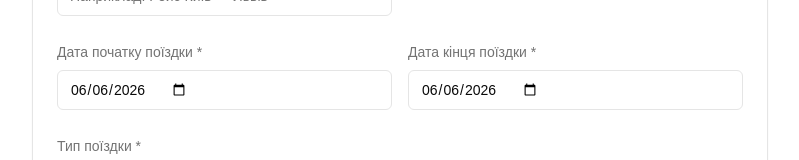
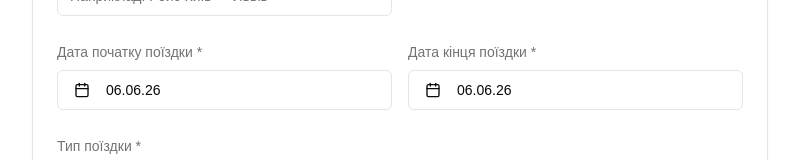
Before and after one commit to Bezobrazz/forest-manufacture, a Next.js app: page /trips/new in a window 1280 px wide. Shown: the part 293-453 px from the top of the page, without its empty margins (240-1039 px from the left). Built offline with nearby package versions, Linux system fonts and the light colour scheme; no server answers.

Commit message:
feat: implement date selection for trip management using calendar popover; refactor date fields for improved user experience and data handling

```diff
--- a/app/trips/new/page.tsx
+++ b/app/trips/new/page.tsx
@@ -32,10 +32,18 @@ import {
 } from "@/components/ui/select";
 import { ToggleGroup, ToggleGroupItem } from "@/components/ui/toggle-group";
 import { Skeleton } from "@/components/ui/skeleton";
-import { ArrowLeft, MapPin } from "lucide-react";
+import { Calendar as CalendarComponent } from "@/components/ui/calendar";
+import {
+  Popover,
+  PopoverContent,
+  PopoverTrigger,
+} from "@/components/ui/popover";
+import { ArrowLeft, Calendar as CalendarIcon, MapPin } from "lucide-react";
 import { toast } from "sonner";
 import { tripFormSchema } from "@/lib/trips/schemas";
 import { formatUah, formatKm, formatL, formatPercent, parseNumericInput } from "@/lib/format";
+import { cn, dateToYYYYMMDD, formatDate } from "@/lib/utils";
+import { uk } from "date-fns/locale";
 import { QuickActionsButton } from "@/components/quick-actions-button";
 import { PreviousPageButton } from "@/components/previous-page-button";
 
@@ -102,6 +110,60 @@ function Field({
   );
 }
 
+function TripDateField({
+  id,
+  label,
+  date,
+  onSelect,
+  open,
+  onOpenChange,
+  disabled,
+}: {
+  id: string;
+  label: string;
+  date: Date;
+  onSelect: (date: Date) => void;
+  open: boolean;
+  onOpenChange: (open: boolean) => void;
+  disabled?: (date: Date) => boolean;
+}) {
+  return (
+    <Field id={id} label={label}>
+      <Popover open={open} onOpenChange={onOpenChange}>
+        <PopoverTrigger asChild>
+          <Button
+            id={id}
+            type="button"
+            variant="outline"
+            className={cn(
+              "w-full min-w-0 justify-start text-left font-normal",
+              !date && "text-muted-foreground"
+            )}
+          >
+            <CalendarIcon className="mr-2 h-4 w-4 shrink-0" />
+            {formatDate(date.toISOString())}
+          </Button>
+        </PopoverTrigger>
+        <PopoverContent className="w-auto p-0" align="start">
+          <CalendarComponent
+            mode="single"
+            selected={date}
+            onSelect={(nextDate) => {
+              if (nextDate) {
+                onSelect(nextDate);
+                onOpenChange(false);
+              }
+            }}
+            disabled={disabled}
+            locale={uk}
+            initialFocus
+          />
+        </PopoverContent>
+      </Popover>
+    </Field>
+  );
+}
+
 export default function NewTripPage() {
   const router = useRouter();
   const [vehicles, setVehicles] = useState<Vehicle[]>([]);
@@ -109,12 +171,10 @@ export default function NewTripPage() {
   const [isPending, setIsPending] = useState(false);
 
   const [name, setName] = useState("");
-  const [tripStartDate, setTripStartDate] = useState(() =>
-    new Date().toISOString().slice(0, 10)
-  );
-  const [tripEndDate, setTripEndDate] = useState(() =>
-    new Date().toISOString().slice(0, 10)
-  );
+  const [tripStartDate, setTripStartDate] = useState(() => new Date());
+  const [tripEndDate, setTripEndDate] = useState(() => new Date());
+  const [tripStartDatePopoverOpen, setTripStartDatePopoverOpen] = useState(false);
+  const [tripEndDatePopoverOpen, setTripEndDatePopoverOpen] = useState(false);
   const [tripType, setTripType] = useState<TripType>("raw");
   const [bagsCount, setBagsCount] = useState("");
   const [vehicleId, setVehicleId] = useState("");
@@ -168,8 +228,8 @@ export default function NewTripPage() {
     const input = {
       user_id: "",
       vehicle_id: vehicleId,
-      trip_start_date: tripStartDate,
-      trip_end_date: tripEndDate,
+      trip_start_date: dateToYYYYMMDD(tripStartDate),
+      trip_end_date: dateToYYYYMMDD(tripEndDate),
       trip_type: tripType,
       ...mileage,
       fuel_consumption_l_per_100km: parseNum(fuelConsumption),
@@ -223,8 +283,8 @@ export default function NewTripPage() {
     );
     const payloadForValidation = {
       name: name.trim(),
-      trip_start_date: tripStartDate.trim(),
-      trip_end_date: tripEndDate.trim(),
+      trip_start_date: dateToYYYYMMDD(tripStartDate),
+      trip_end_date: dateToYYYYMMDD(tripEndDate),
       vehicle_id: vehicleId,
       trip_type: tripType,
       ...mileage,
@@ -262,8 +322,8 @@ export default function NewTripPage() {
     setIsPending(true);
     const payload: CreateTripPayload = {
       name: name.trim(),
-      trip_start_date: tripStartDate.trim(),
-      trip_end_date: tripEndDate.trim(),
+      trip_start_date: dateToYYYYMMDD(tripStartDate),
+      trip_end_date: dateToYYYYMMDD(tripEndDate),
       vehicle_id: vehicleId,
       trip_type: tripType,
       ...mileage,
@@ -431,24 +491,34 @@ export default function NewTripPage() {
               </Field>
             </div>
             <div className="grid gap-4 sm:grid-cols-2">
-              <Field id="trip_start_date" label="Дата початку поїздки *">
-                <Input
-                  id="trip_start_date"
-                  type="date"
-                  value={tripStartDate}
-                  onChange={(e) => setTripStartDate(e.target.value)}
-                  required
-                />
-              </Field>
-              <Field id="trip_end_date" label="Дата кінця поїздки *">
-                <Input
-                  id="trip_end_date"
-                  type="date"
-                  value={tripEndDate}
-                  onChange={(e) => setTripEndDate(e.target.value)}
-                  required
-                />
-              </Field>
+              <TripDateField
+                id="trip_start_date"
+                label="Дата початку поїздки *"
+                date={tripStartDate}
+                onSelect={(nextDate) => {
+                  setTripStartDate(nextDate);
+                  if (nextDate > tripEndDate) {
+                    setTripEndDate(nextDate);
+                  }
+                }}
+                open={tripStartDatePopoverOpen}
+                onOpenChange={setTripStartDatePopoverOpen}
+              />
+              <TripDateField
+                id="trip_end_date"
+                label="Дата кінця поїздки *"
+                date={tripEndDate}
+                onSelect={setTripEndDate}
+                open={tripEndDatePopoverOpen}
+                onOpenChange={setTripEndDatePopoverOpen}
+                disabled={(date) => {
+                  const start = new Date(tripStartDate);
+                  start.setHours(0, 0, 0, 0);
+                  const candidate = new Date(date);
+                  candidate.setHours(0, 0, 0, 0);
+                  return candidate < start;
+                }}
+              />
             </div>
             <Field id="trip_type" label="Тип поїздки *">
               <ToggleGroup
```
